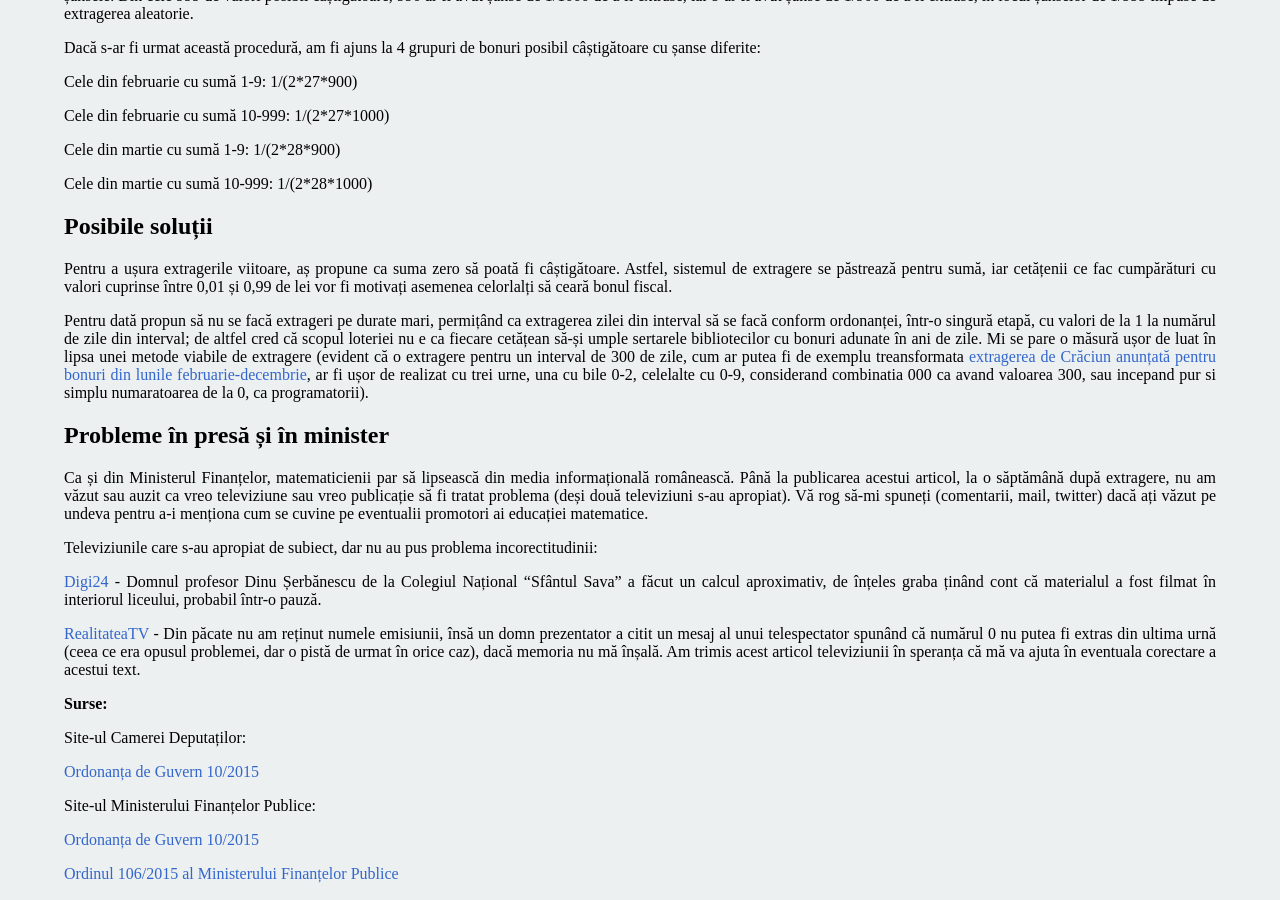
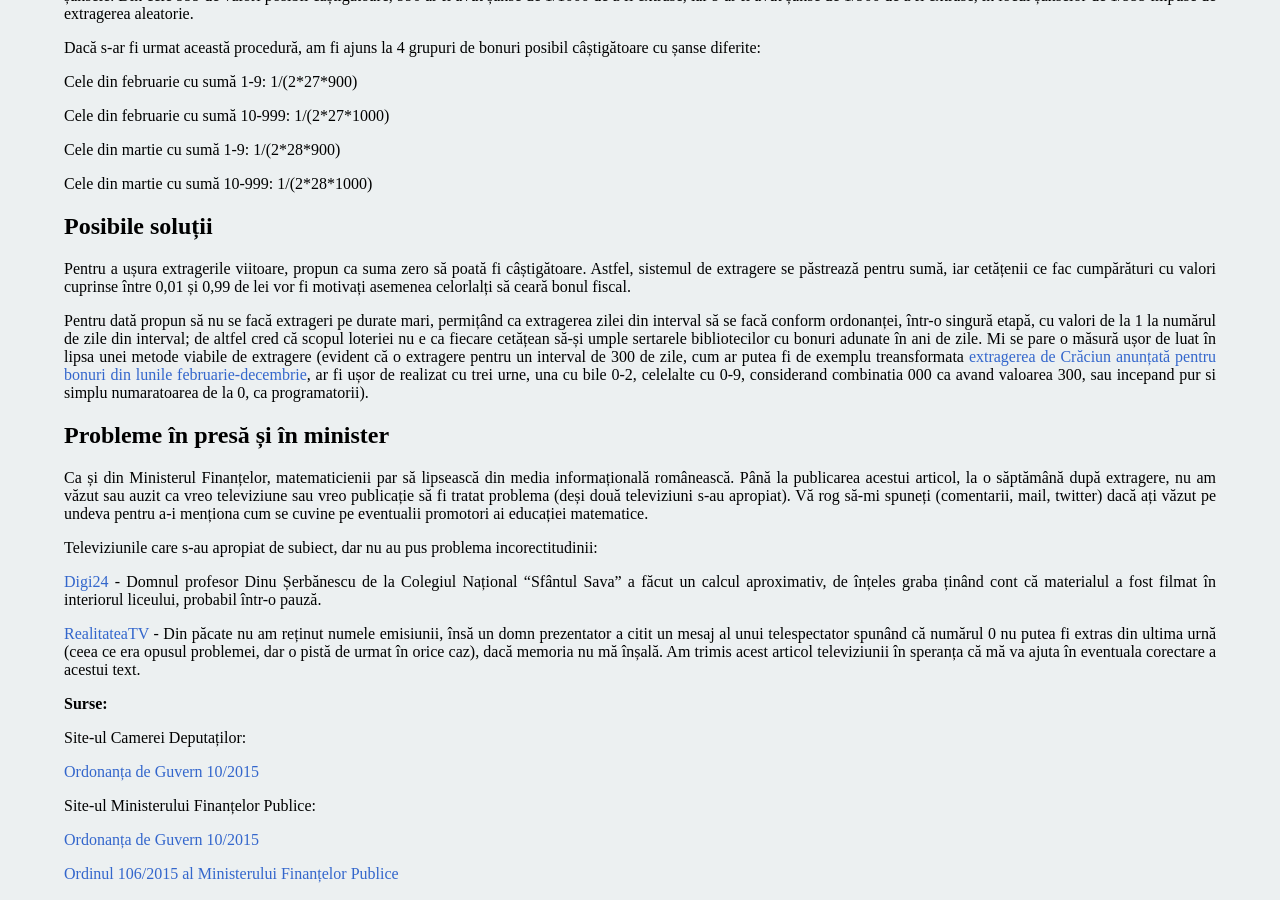
Before and after one commit to AlexandruMihailescu/alexandrumihailescu.github.com, a Jekyll site: the page built from _posts/2015-04-20-extragere-incorecta-loteria-bonurilor.md, in a window 1280 px wide and 900 px high, scrolled down 1616 px. Built offline with Jekyll 4.4.1, drawn with Linux system fonts in a browser that asks for light colours; nearby versions of some CDN libraries; Markdown is read by kramdown in place of the engine named in the settings; comment, search, counter and statistics services are not loaded.

Commit message:
modified as propune to propun

```diff
--- a/_posts/2015-04-20-extragere-incorecta-loteria-bonurilor.md
+++ b/_posts/2015-04-20-extragere-incorecta-loteria-bonurilor.md
@@ -65,7 +65,7 @@ Cele din martie cu sumă 10-999: 1/(2\*28\*1000)
 
 <h2><strong>Posibile soluții</strong></h2>
 
-Pentru a ușura extragerile viitoare, aș propune ca suma zero să poată fi câștigătoare. Astfel, sistemul de extragere se păstrează pentru sumă, iar cetățenii ce fac cumpărături cu valori cuprinse între 0,01 și 0,99 de lei vor fi motivați asemenea celorlalți să ceară bonul fiscal.
+Pentru a ușura extragerile viitoare, propun ca suma zero să poată fi câștigătoare. Astfel, sistemul de extragere se păstrează pentru sumă, iar cetățenii ce fac cumpărături cu valori cuprinse între 0,01 și 0,99 de lei vor fi motivați asemenea celorlalți să ceară bonul fiscal.
 
 Pentru dată propun să nu se facă extrageri pe durate mari, permițând ca extragerea zilei din interval să se facă conform ordonanței, într-o singură etapă, cu valori de la 1 la numărul de zile din interval; de altfel cred că scopul loteriei nu e ca fiecare cetățean să-și umple sertarele bibliotecilor cu bonuri adunate în ani de zile. Mi se pare o măsură ușor de luat în lipsa unei metode viabile de extragere (evident că o extragere pentru un interval de 300 de zile, cum ar putea fi de exemplu treansformata [extragerea de Crăciun anunțată pentru bonuri din lunile februarie-decembrie](http://gov.ro/ro/stiri/briefing-de-presa-sustinut-de-ministrul-finantelor-publice-darius-valcov-i-de-purtatorul-de-cuvant-al-guvernului-corneliu-calota-la-finalul-edintei-de-guvern), ar fi ușor de realizat cu trei urne, una cu bile 0-2, celelalte cu 0-9, considerand combinatia 000 ca avand valoarea 300, sau incepand pur si simplu numaratoarea de la 0, ca programatorii).
 
```
